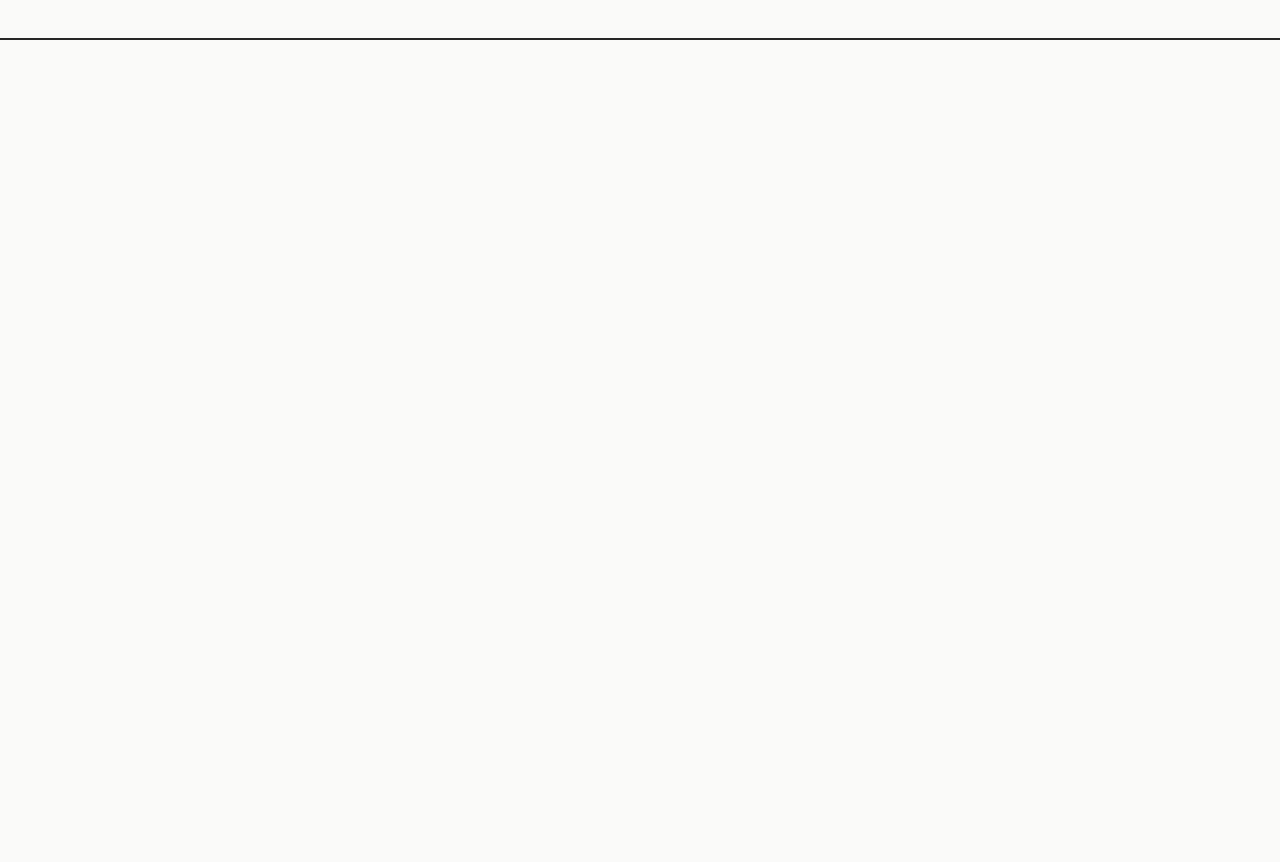
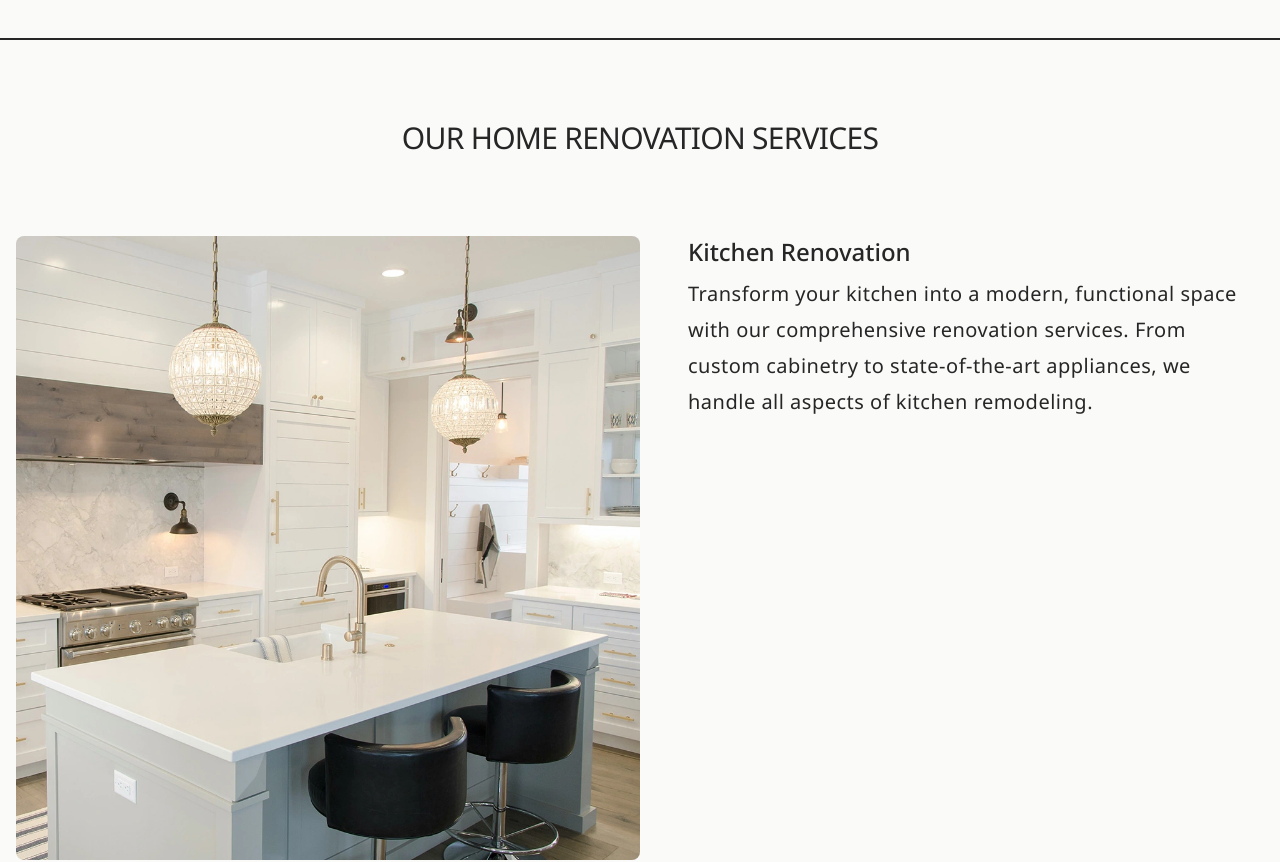
Before and after one commit to Vedu-07/Luxora, a React (Vite) app: page / in a window 1280 px wide. Shown: the part 1040-1902 px from the top of the page. Before the commit the page ends 1080 px from the top, so only its background shows below. Built offline with nearby package versions, Linux system fonts and the light colour scheme.

Commit message:
Services Section Done

```diff
--- a/src/App.jsx
+++ b/src/App.jsx
@@ -1,12 +1,13 @@
 import Navbar from "./components/Navbar"
 import Hero from "./components/Hero"
-
+import Services from "./components/Services"
 
 function App() {
   return (
     <main className='overflow-x-hidden antialiased text-neutral-800 '>
         <Navbar/>
         <Hero/>
+        <Services/>
     </main>
   )
 }
--- /dev/null
+++ b/src/components/Services.tsx
@@ -0,0 +1,29 @@
+import React from "react"
+import { SERVICES_CONTENT } from "../constants"
+
+const Services = () => {
+    return (
+        <section className="max-w-7xl mx-auto border-b-2 " id="services">
+            <div className="my-20">
+                <h2 className="text-xl lg:text-3xl tracking-tight text-center uppercase mb-20">Our Home Renovation Services</h2>
+                {SERVICES_CONTENT.map((service,index) => (
+                    <div key={index} className="mb-12 mx-4 flex flex-col lg:flex-row">
+                        <div className={`lg:w-1/2 mb-4 lg:mb-4 ${index%2 === 0 ? "" : "lg:order-2"}`}>
+                            <img src={service.image} alt={service.title} className="w-full h-auto object-cover rounded-lg" />
+                        </div>
+                        <div className={`lg:w-1/2 flex flex-col ${index % 2 === 0 ? "lg:pl-12" : "lg:pr-12"}`}>
+                            <h3 className="text-xl lg:text-2xl font-medium mb-2">
+                                {service.title}
+                            </h3>
+                            <p className="mb-4 lg:tracking-wide text-lg lg:text-xl lg:leading-9">
+                                {service.description}
+                            </p>
+                        </div>
+                    </div>
+                ))}
+            </div>
+        </section>
+    )
+}
+
+export default Services
```
